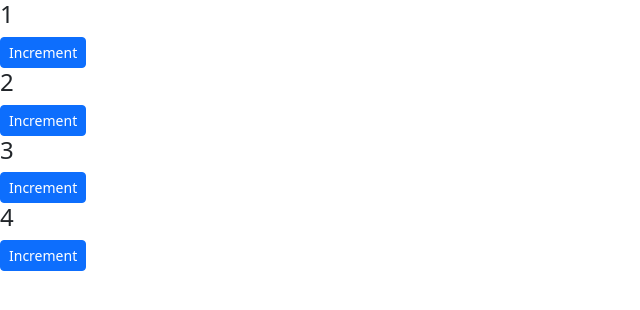
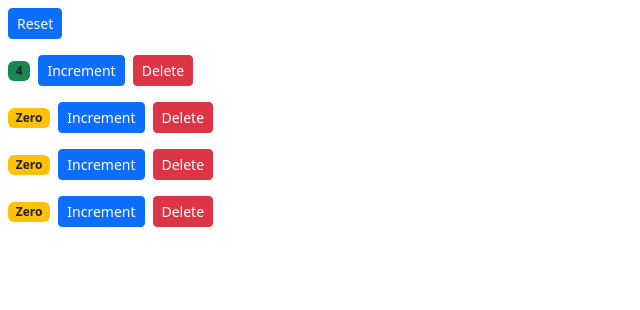
Before and after one commit to Rianto-RNT/rnt-react-vidly, a React (Create React App) app in the folder counter/: page / in a window 1280 px wide. Shown: the top 310 px of the page, without its empty margins (0-640 px from the left). Built offline with nearby package versions, Linux system fonts and the light colour scheme.

Commit message:
Debugging our apps, props-state, raising and handling events, updating the state, single source of thruth, removing the local state

```diff
--- a/counter/src/components/counter.jsx
+++ b/counter/src/components/counter.jsx
@@ -1,41 +1,45 @@
 import React, { Component } from "react";
 
 class Counter extends Component {
-  state = {
-    value: this.props.value,
-  };
+  // state = {
+  //   value: this.props.counter.value,
+  // };
 
-  formatCount() {
-    const { count } = this.state;
-    return count === 0 ? "Zero" : count;
-  }
-
-  getBadgeClasses() {
-    let classes = "badge m-2 badge-";
-    classes += this.state.value === 0 ? "warning" : "primary";
-    return classes;
-  }
-
-  handleIncrement = (product) => {
-    console.log(product);
-    this.setState({ count: this.state.value + 1 });
-  };
+  // handleIncrement = () => {
+  //   this.setState({ value: this.state.value + 1 });
+  // };
 
   render() {
     return (
       <div>
-        <h4>{this.props.id}</h4>
         <span style={{ color: "#222222" }} className={this.getBadgeClasses()}>
           {this.formatCount()}
         </span>
         <button
-          onClick={(product) => this.handleIncrement(product)}
+          onClick={() => this.props.onIncrement(this.props.counter)}
           className="btn btn-primary btn-sm"
         >
           Increment
         </button>
+        <button
+          onClick={() => this.props.onDelete(this.props.counter.id)}
+          className="btn btn-danger btn-sm m-2"
+        >
+          Delete
+        </button>
       </div>
     );
+  }
+
+  getBadgeClasses() {
+    let classes = "badge m-2 bg-";
+    classes += this.props.counter.value === 0 ? "warning" : "success";
+    return classes;
+  }
+
+  formatCount() {
+    const { value } = this.props.counter;
+    return value === 0 ? "Zero" : value;
   }
 }
 
--- a/counter/src/components/counters.jsx
+++ b/counter/src/components/counters.jsx
@@ -4,18 +4,51 @@ import Counter from "./counter";
 class Counters extends Component {
   state = {
     counters: [
-      { id: 1, value: 0 },
+      { id: 1, value: 4 },
       { id: 2, value: 0 },
       { id: 3, value: 0 },
       { id: 4, value: 0 },
     ],
   };
 
+  handleIncrement = (counter) => {
+    const counters = [...this.state.counters];
+    const index = counters.indexOf(counter);
+    counters[index] = { ...counter };
+    counters[index].value++;
+    this.setState({ counters });
+  };
+
+  handleReset = () => {
+    const counters = this.state.counters.map((c) => {
+      c.value = 0;
+      return c;
+    });
+    this.setState({ counters });
+  };
+
+  handleDelete = (counterId) => {
+    const counters = this.state.counters.filter((c) => c.id !== counterId);
+    this.setState({ counters });
+  };
+
   render() {
     return (
       <div>
+        <button
+          onClick={this.handleReset}
+          className="btn btn-primary btn-sm m-2"
+        >
+          Reset
+        </button>
         {this.state.counters.map((counter) => (
-          <Counter key={counter.id} value={counter.value} id={counter.id} />
+          <Counter
+            key={counter.id}
+            onDelete={this.handleDelete}
+            onIncrement={this.handleIncrement}
+            value={counter.value}
+            counter={counter}
+          />
         ))}
       </div>
     );
```
